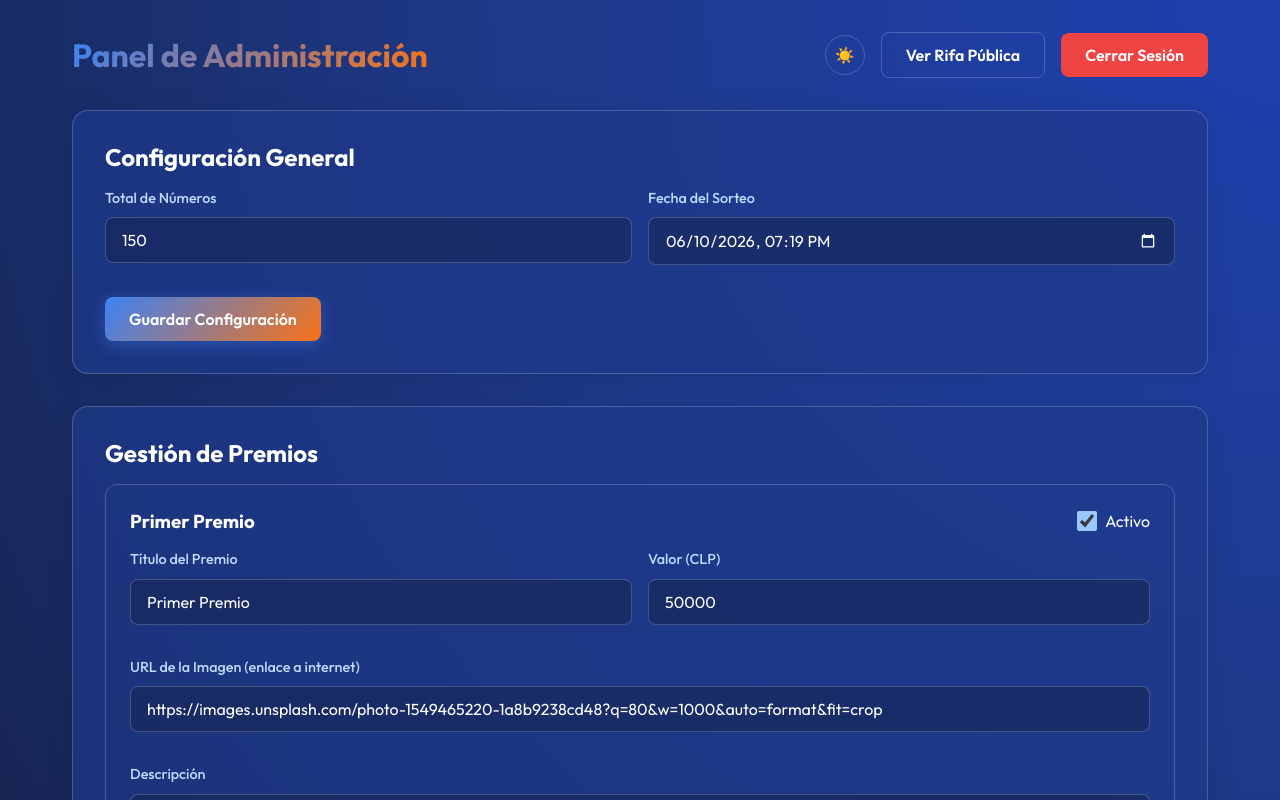
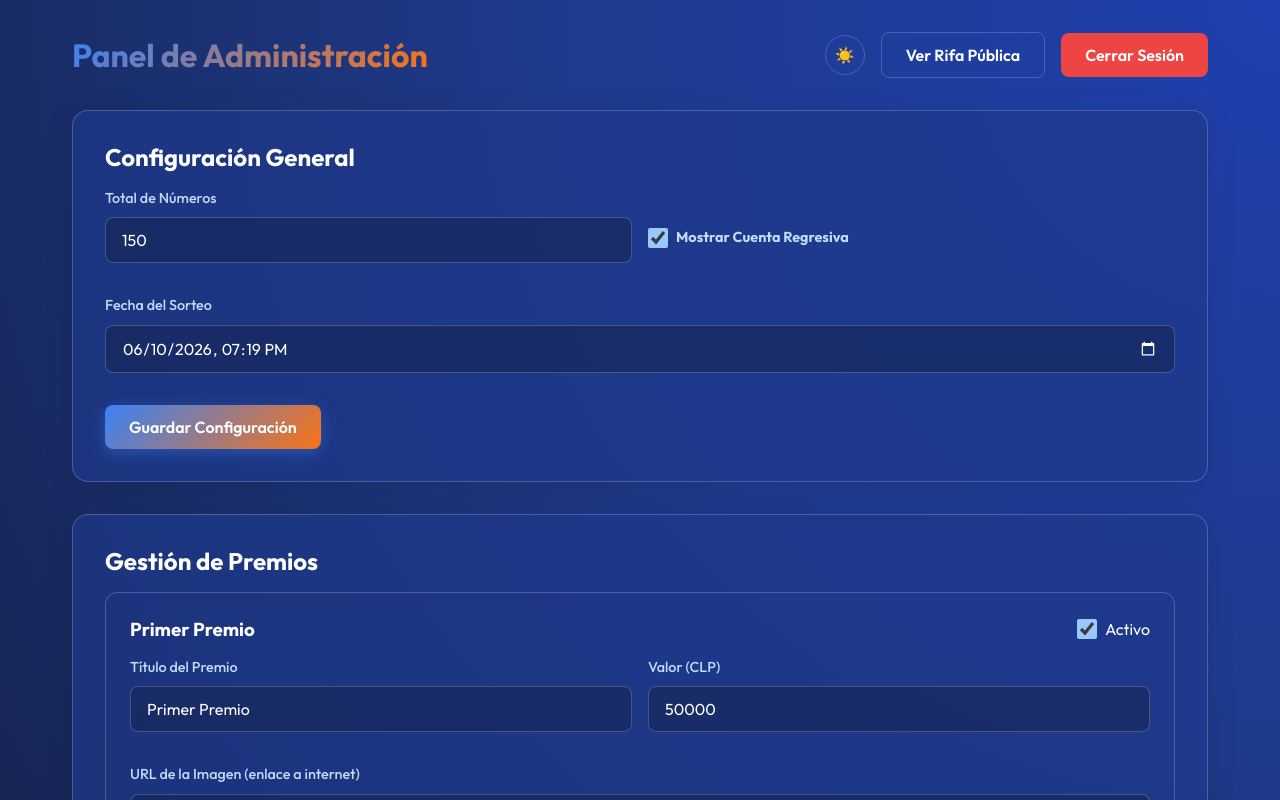
Before and after one commit to jfcosm/rifa-hernan-2026, a React (Vite) app: page /admin in a window 1280 px wide. Shown: the top 800 px of the page. Built offline with nearby package versions, Linux system fonts and the light colour scheme; sample sign-in values are in the browser's storage.

Commit message:
feat: Add countdown toggle and custom draw date message

```diff
--- a/src/App.tsx
+++ b/src/App.tsx
@@ -46,7 +46,16 @@ const PublicView = () => {
         </div>
       </header>
 
-      <Countdown targetDate={config.drawDate} />
+      {config.showCountdown ? (
+        <Countdown targetDate={config.drawDate} />
+      ) : (
+        <div className="glass-card" style={{ textAlign: 'center', padding: '3rem 2rem' }}>
+          <h2 style={{ fontSize: '2rem', color: 'var(--text-primary)', marginBottom: '1rem' }}>Fecha del Sorteo</h2>
+          <p style={{ fontSize: '1.5rem', color: 'var(--text-secondary)', fontWeight: 'bold', margin: 0 }}>
+            {config.drawDateMessage}
+          </p>
+        </div>
+      )}
 
       <div style={{ marginTop: '4rem' }}>
         <PrizesSection prizes={prizes} />
--- a/src/components/AdminPanel.tsx
+++ b/src/components/AdminPanel.tsx
@@ -13,7 +13,12 @@ import { ThemeToggle } from './ThemeToggle';
 export const AdminPanel: React.FC = () => {
   const navigate = useNavigate();
   const [numbers, setNumbers] = useState<RaffleNumber[]>([]);
-  const [config, setConfig] = useState<RaffleConfig>({ totalNumbers: 150, drawDate: '' });
+  const [config, setConfig] = useState<RaffleConfig>({
+    totalNumbers: 150,
+    drawDate: '',
+    showCountdown: true,
+    drawDateMessage: 'Cuando se vendan todos los números'
+  });
   const [prizes, setPrizes] = useState<Prize[]>([]);
 
   // Modal State
@@ -98,7 +103,20 @@ export const AdminPanel: React.FC = () => {
                 onChange={e => setConfig({...config, totalNumbers: parseInt(e.target.value) || 1})}
               />
             </div>
-            <div className="input-group">
+            <div className="input-group" style={{ display: 'flex', flexDirection: 'row', alignItems: 'center', gap: '1rem', marginTop: '1.5rem' }}>
+              <label style={{ display: 'flex', alignItems: 'center', gap: '0.5rem', cursor: 'pointer', margin: 0 }}>
+                <input
+                  type="checkbox"
+                  checked={config.showCountdown}
+                  onChange={e => setConfig({...config, showCountdown: e.target.checked})}
+                  style={{ width: '20px', height: '20px' }}
+                />
+                <span style={{ fontWeight: 'bold' }}>Mostrar Cuenta Regresiva</span>
+              </label>
+            </div>
+
+            {config.showCountdown ? (
+              <div className="input-group" style={{ gridColumn: '1 / -1' }}>
                 <label>Fecha del Sorteo</label>
                 <input
                   type="datetime-local"
@@ -107,6 +125,18 @@ export const AdminPanel: React.FC = () => {
                   onChange={e => setConfig({...config, drawDate: new Date(e.target.value).toISOString()})}
                 />
               </div>
+            ) : (
+              <div className="input-group" style={{ gridColumn: '1 / -1' }}>
+                <label>Mensaje Alternativo para la Fecha (cuando no hay cuenta regresiva)</label>
+                <input
+                  type="text"
+                  className="input"
+                  placeholder="Ej: Cuando se vendan todos los números"
+                  value={config.drawDateMessage}
+                  onChange={e => setConfig({...config, drawDateMessage: e.target.value})}
+                />
+              </div>
+            )}
           </div>
           <button className="btn btn-primary mt-4" onClick={handleConfigSave}>Guardar Configuración</button>
         </div>
--- a/src/services/dataService.ts
+++ b/src/services/dataService.ts
@@ -30,6 +30,8 @@ export const formatCLP = (value: number) => {
 export type RaffleConfig = {
   totalNumbers: number;
   drawDate: string; // ISO string
+  showCountdown: boolean;
+  drawDateMessage: string;
 };
 
 const STORAGE_KEY_NUMBERS = 'raffle_numbers';
@@ -38,14 +40,24 @@ const STORAGE_KEY_CONFIG = 'raffle_config';
 
 export const getRaffleConfig = (): RaffleConfig => {
   const data = localStorage.getItem(STORAGE_KEY_CONFIG);
-  if (data) return JSON.parse(data);
+  if (data) {
+    const parsed = JSON.parse(data);
+    // Backward compatibility for old configs
+    if (parsed.showCountdown === undefined) {
+      parsed.showCountdown = !!parsed.drawDate;
+      parsed.drawDateMessage = "Cuando se vendan todos los números";
+    }
+    return parsed;
+  }
 
   // Default config
   const date = new Date();
   date.setDate(date.getDate() + 30); // 30 days from now
   return {
     totalNumbers: 150,
-    drawDate: date.toISOString()
+    drawDate: date.toISOString(),
+    showCountdown: true,
+    drawDateMessage: "Cuando se vendan todos los números"
   };
 };
 
```
Lines whose indentation alone changed are shown as unchanged.
